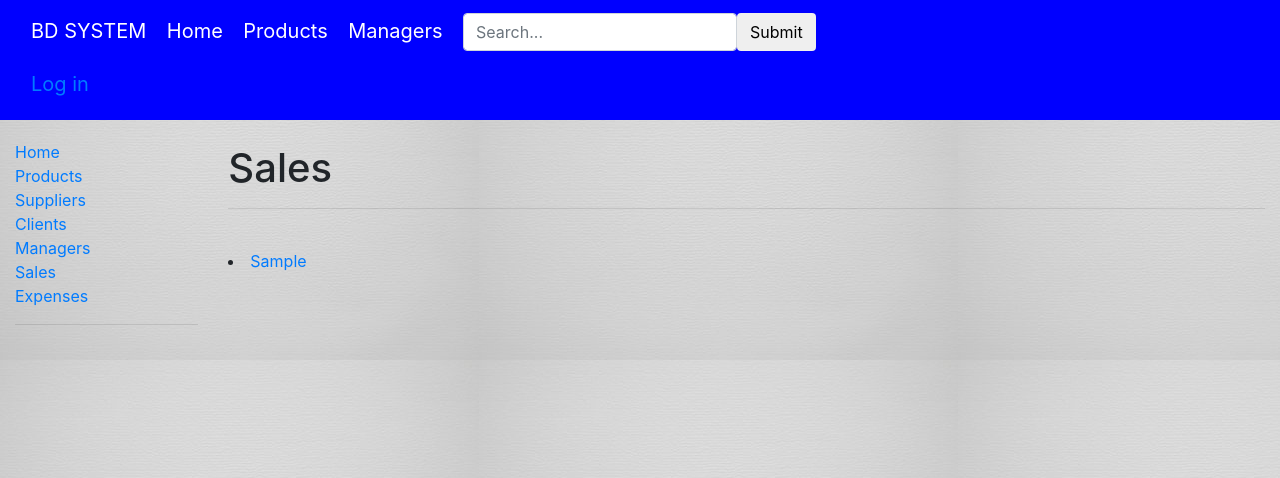
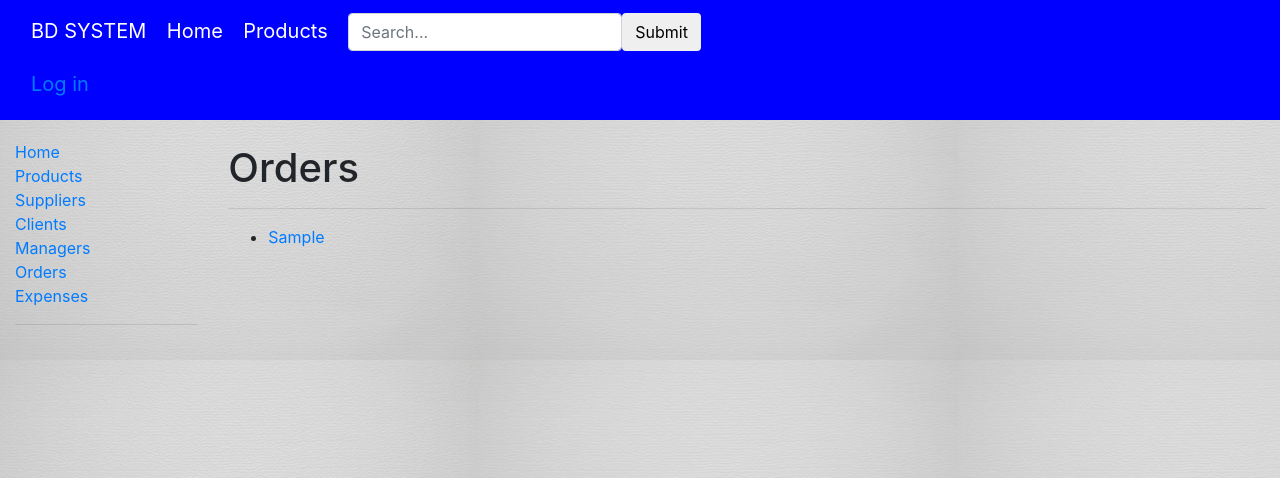
Before and after one commit to algimantasne/project, a Django app: page /library/sales/ in a window 1280 px wide. Shown: the top 478 px of the page. Run offline with Django 4.2, Linux system fonts and the light colour scheme; tables that the repository leaves empty hold one stand-in row (values such as "Sample post"); some libraries are stand-ins or nearby versions; some web fonts are replaced.

Commit message:
Add files via upload

```diff
--- a/myProject/vvsystem/library/templates/base.html
+++ b/myProject/vvsystem/library/templates/base.html
@@ -43,7 +43,7 @@
               <a class="navbar-brand" href="{% url 'products' %}">Products</a>
 <!--              <a class="navbar-brand" href="{% url 'suppliers' %}">Suppliers</a>-->
 <!--              <a class="navbar-brand" href="{% url 'clients' %}">Clients</a>-->
-              <a class="navbar-brand" href="{% url 'managers' %}">Managers</a>
+<!--              <a class="navbar-brand" href="{% url 'managers' %}">Managers</a>-->
 <!--              <a class="navbar-brand" href="{% url 'sales' %}">Sales</a>-->
 <!--              <a class="navbar-brand" href="{% url 'expenses' %}">Expenses</a>-->
 
@@ -78,7 +78,7 @@
                 <li><a href="{% url 'suppliers' %}">Suppliers</a></li>
                 <li><a href="{% url 'clients' %}">Clients</a></li>
                 <li><a href="{% url 'managers' %}">Managers</a></li>
-                <li><a href="{% url 'sales' %}">Sales</a></li>
+                <li><a href="{% url 'sales' %}">Orders</a></li>
                 <li><a href="{% url 'expenses' %}">Expenses</a></li>
                 <hr/>
 <!--                <li>-->
--- a/myProject/vvsystem/library/templates/client.html
+++ b/myProject/vvsystem/library/templates/client.html
@@ -9,5 +9,8 @@
   <p><strong>Manager:</strong> {{ client.manager }}</p>
 <hr>
 
+  <p><strong>Orders:</strong> **** </p>
+
+
     </div>
 {% endblock %}
--- a/myProject/vvsystem/library/templates/managers.html
+++ b/myProject/vvsystem/library/templates/managers.html
@@ -6,6 +6,6 @@
 <hr>
 <br>
   {% for a in managers %}
-    <li><a href="{% url 'manager' a.id %}">{{a.manager_name}}</a></li>
+    <li><a href="{% url 'manager' a.id %}">{{a.manager_name}}, {{a.address}}</a></li>
   {% endfor %}
 {% endblock %}
--- a/myProject/vvsystem/library/templates/sales.html
+++ b/myProject/vvsystem/library/templates/sales.html
@@ -2,10 +2,33 @@
 
 {% block content %}
 <br>
-  <h1>Sales</h1>
+  <h1>Orders</h1>
 <hr>
-<br>
-  {% for a in sales %}
-    <li><a href="{% url 'sale' a.id %}">{{a.order_No}}</a></li>
-  {% endfor %}
+    <ul>
+      {% for a in sales %}
+        <li>
+            <a href="{{ a.id }}">{{a.order_No}}</a>
+        </li>
+      {% endfor %}
+    </ul>
+    <div class="container pages">
+        <nav aria-label="...">
+            {% if sales.has_other_pages %}
+                <ul class="pagination pagination-sm justify-content-end">
+                    {% for i in sales.paginator.page_range %}
+                        {% if sales.number == i %}
+                            <li class="page-item active">
+                                <a class="page-link" href>{{ i }}</a>
+                            </li>
+                        {% else %}
+                            <li class="page-item">
+                                <a class="page-link" href="?page={{ i }}">{{ i }}</a>
+                            </li>
+                        {% endif %}
+                    {% endfor %}
+                </ul>
+            {% endif %}
+        </nav>
+    </div>
+
 {% endblock %}
--- a/myProject/vvsystem/library/templates/suppliers.html
+++ b/myProject/vvsystem/library/templates/suppliers.html
@@ -9,7 +9,7 @@
   {% for a in suppliers %}
     <li><a href="{% url 'supplier' a.id %}">{{a.name}}</a></li>
   {% endfor %}
-  <div class="container puslapiai">
+  <div class="container pages">
       <nav aria-label="...">
           {% if suppliers.has_other_pages %}
               <ul class="pagination pagination-sm justify-content-end">
```
Also changed, not shown: myProject/vvsystem/library/templates/clients.html (+19 -0 lines), myProject/vvsystem/library/templates/manager.html (+7 -3 lines), myProject/vvsystem/library/templates/sale.html (+6 -1 lines).
